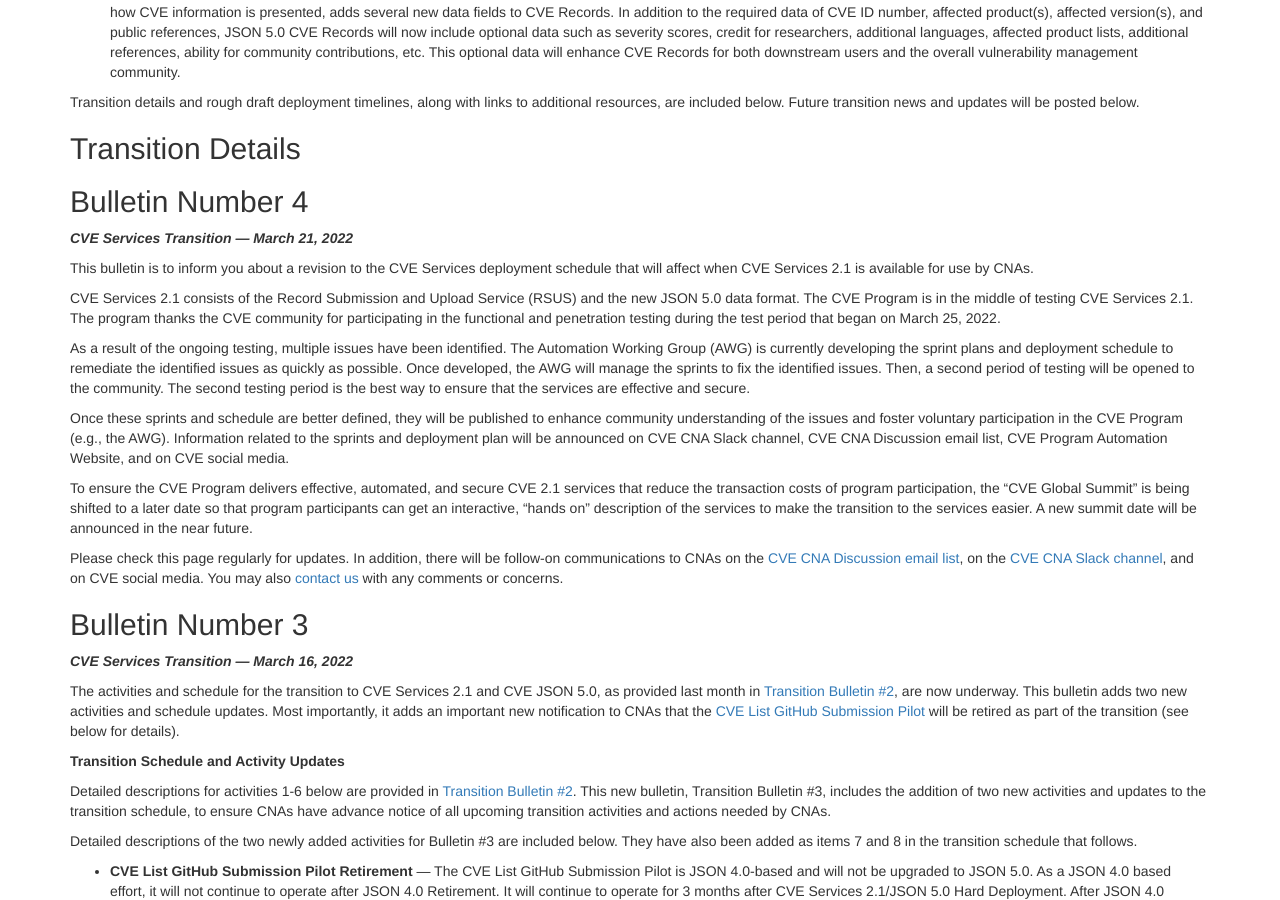
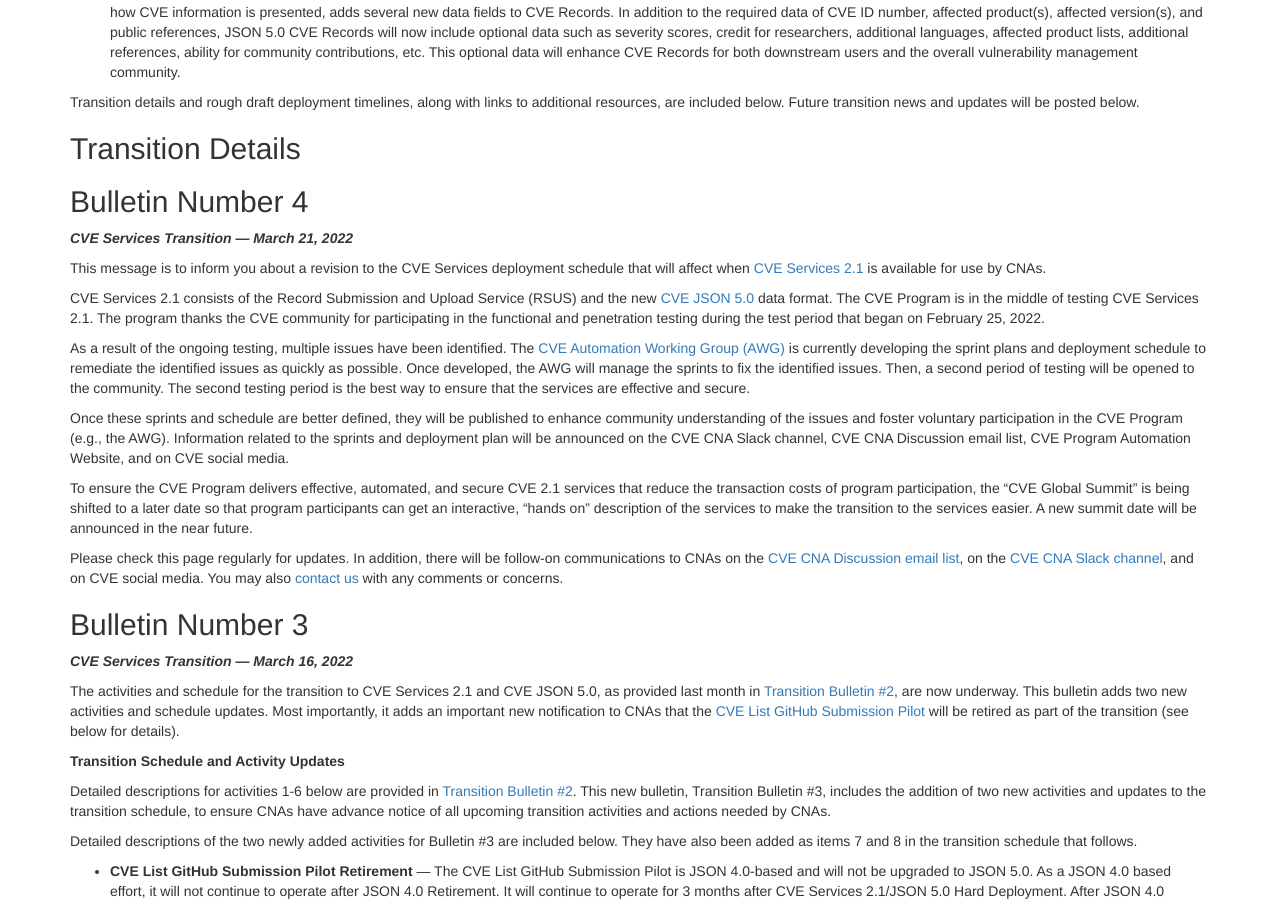
Before and after one commit to CVEProject/cveproject.github.io, a Jekyll site: the page built from automation-transition.md, in a window 1280 px wide and 900 px high, scrolled down 323 px. Built offline with Jekyll 4.4.1, drawn with Linux system fonts in a browser that asks for light colours; nearby versions of some CDN libraries.

Commit message:
Update automation-transition.md

```diff
--- a/automation-transition.md
+++ b/automation-transition.md
@@ -16,13 +16,13 @@ Transition details and rough draft deployment timelines, along with links to add
 ## Bulletin Number 4
 <strong>*CVE Services Transition  —  March 21, 2022*</strong>
 
-This bulletin is to inform you about a revision to the CVE Services deployment schedule that will affect when CVE Services 2.1 is available for use by CNAs.
+This message is to inform you about a revision to the CVE Services deployment schedule that will affect when [CVE Services 2.1](https://cveproject.github.io/automation-cve-services#services-overview) is available for use by CNAs.
 
-CVE Services 2.1 consists of the Record Submission and Upload Service (RSUS) and the new JSON 5.0 data format. The CVE Program is in the middle of testing CVE Services 2.1. The program thanks the CVE community for participating in the functional and penetration testing during the test period that began on March 25, 2022.
+CVE Services 2.1 consists of the Record Submission and Upload Service (RSUS) and the new [CVE JSON 5.0](https://cveproject.github.io/automation-cve-services#json-overview) data format. The CVE Program is in the middle of testing CVE Services 2.1. The program thanks the CVE community for participating in the functional and penetration testing during the test period that began on February 25, 2022.
 
-As a result of the ongoing testing, multiple issues have been identified. The Automation Working Group (AWG) is currently developing the sprint plans and deployment schedule to remediate the identified issues as quickly as possible. Once developed, the AWG will manage the sprints to fix the identified issues. Then, a second period of testing will be opened to the community. The second testing period is the best way to ensure that the services are effective and secure.
+As a result of the ongoing testing, multiple issues have been identified. The [CVE Automation Working Group (AWG)](https://www.cve.org/ProgramOrganization/WorkingGroups#AutomationWorkingGroupAWG) is currently developing the sprint plans and deployment schedule to remediate the identified issues as quickly as possible. Once developed, the AWG will manage the sprints to fix the identified issues. Then, a second period of testing will be opened to the community. The second testing period is the best way to ensure that the services are effective and secure.
 
-Once these sprints and schedule are better defined, they will be published to enhance community understanding of the issues and foster voluntary participation in the CVE Program (e.g., the AWG). Information related to the sprints and deployment plan will be announced on CVE CNA Slack channel, CVE CNA Discussion email list, CVE Program Automation Website, and on CVE social media.
+Once these sprints and schedule are better defined, they will be published to enhance community understanding of the issues and foster voluntary participation in the CVE Program (e.g., the AWG). Information related to the sprints and deployment plan will be announced on the CVE CNA Slack channel, CVE CNA Discussion email list, CVE Program Automation Website, and on CVE social media.
 
 To ensure the CVE Program delivers effective, automated, and secure CVE 2.1 services that reduce the transaction costs of program participation, the “CVE Global Summit” is being shifted to a later date so that program participants can get an interactive, “hands on” description of the services to make the transition to the services easier. A new summit date will be announced in the near future.
 
```
